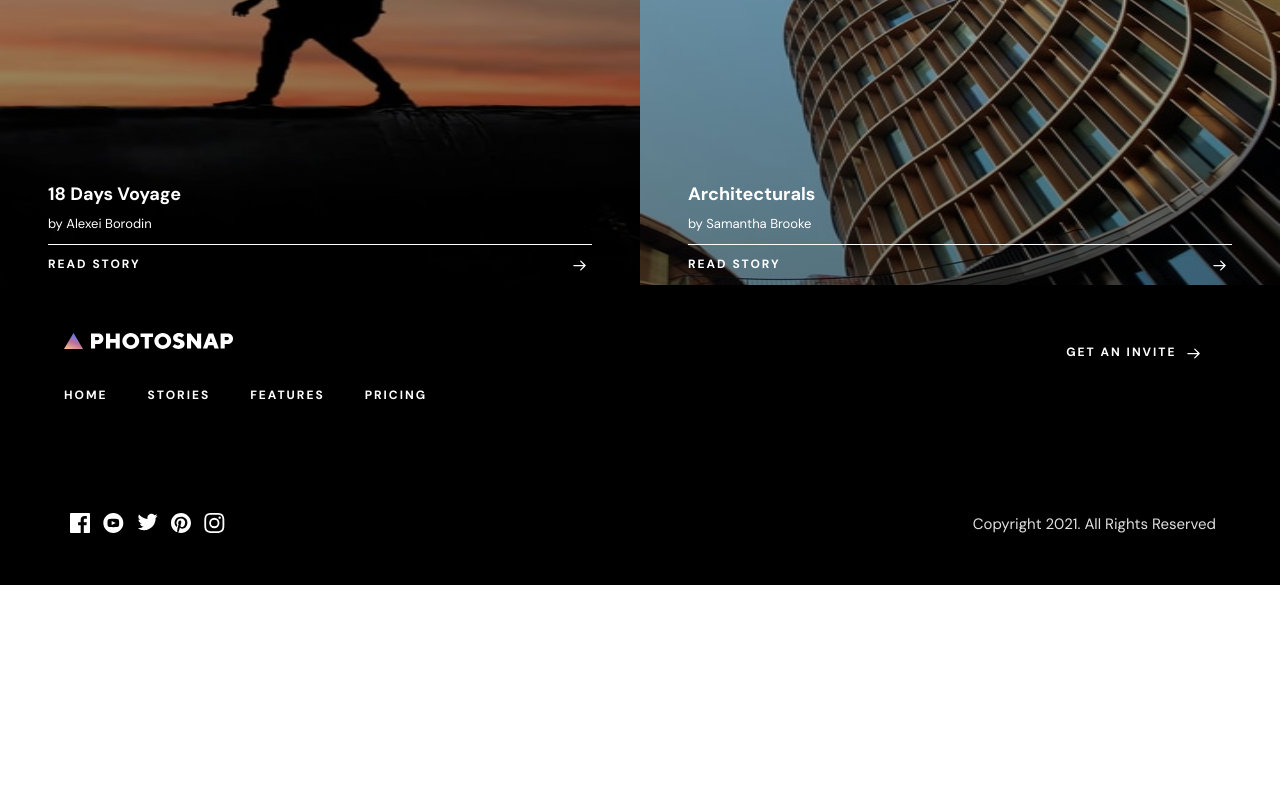
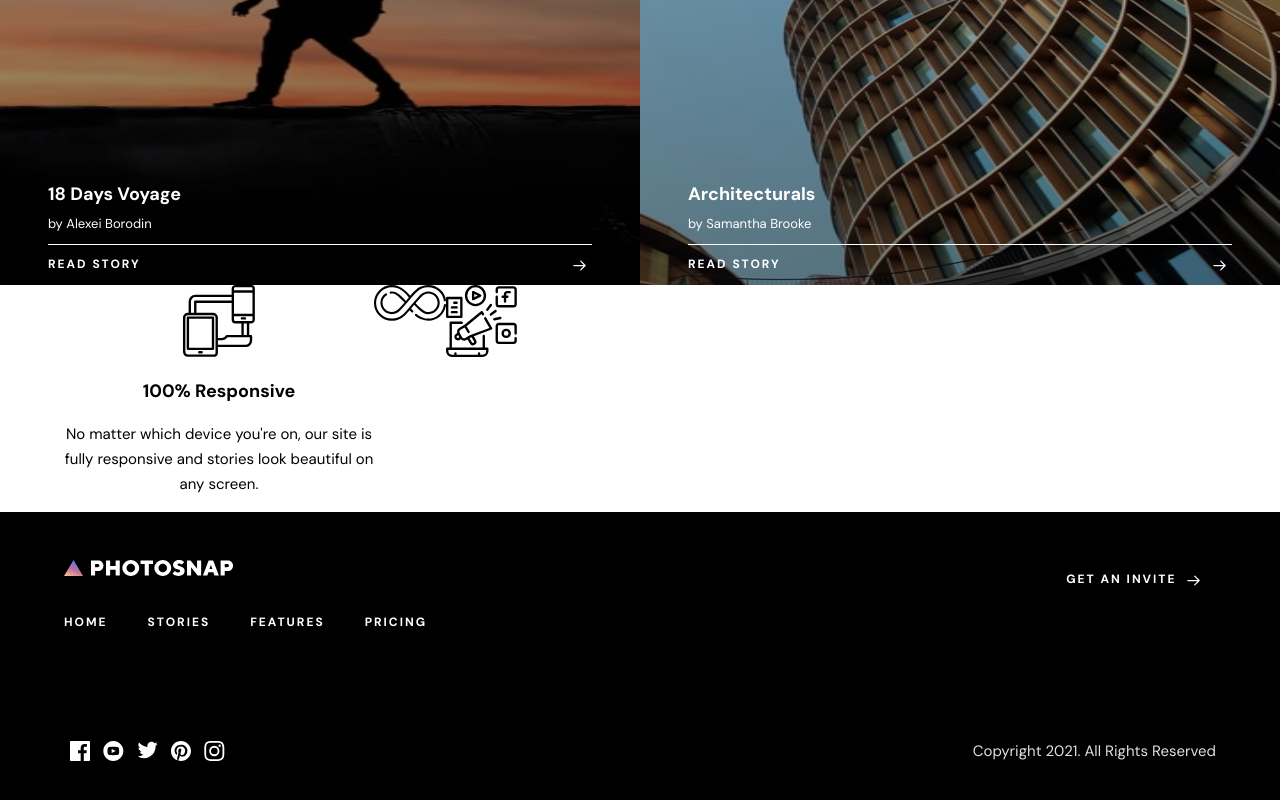
Before and after one commit to chungleee/photosnap, a Next.js app: page / in a window 1280 px wide. Shown: the part 2640-3440 px from the top of the page. Before the commit the page ends 3225 px from the top, so only its background shows below. Built offline with nearby package versions, Linux system fonts and the light colour scheme.

Commit message:
change better BEM names; Feature card section

```diff
--- a/pages/index.js
+++ b/pages/index.js
@@ -1,9 +1,18 @@
 import React from 'react';
+import Container from '../components/Container/Container';
 import Grid from '../components/Grid/Grid';
 import Hero from '../components/Hero/Hero';
 import HomeCard from '../components/HomeCard/HomeCard';
 import StoryCard from '../components/StoryCard/StoryCard';
 import classes from './index.module.scss';
+
+import BoostExposureIcon from '../components/Icons/Features/BoostExposureIcon';
+import CustomDomainIcon from '../components/Icons/Features/CustomDomainIcon';
+import DragDropIcon from '../components/Icons/Features/DragDropIcon';
+import EmbedIcon from '../components/Icons/Features/EmbedIcon';
+import NoLimitIcon from '../components/Icons/Features/NoLimitIcon';
+import ResponsiveIcon from '../components/Icons/Features/ResponsiveIcon';
+import FeatureCard from '../components/FeatureCard/FeatureCard';
 
 const Home = () => {
 	const featuredStories = [
@@ -86,11 +95,25 @@ const Home = () => {
 				</p>
 			</HomeCard>
 
-			<Grid className={classes.grid}>
+			<Grid className={classes.featured__stories__grid}>
 				{featuredStories.map((storyData) => {
 					return <StoryCard data={storyData} key={storyData.title} />;
 				})}
 			</Grid>
+
+			<Container>
+				<Grid className={classes.feature__cards__grid}>
+					<FeatureCard>
+						<h3>100% Responsive</h3>
+						<p>
+							No matter which device you're on, our site is fully responsive and
+							stories look beautiful on any screen.
+						</p>
+					</FeatureCard>
+					<NoLimitIcon />
+					<EmbedIcon />
+				</Grid>
+			</Container>
 		</div>
 	);
 };
```
